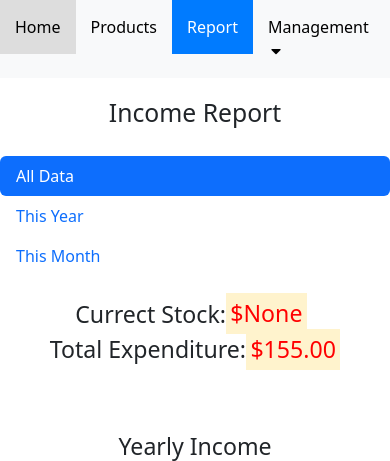
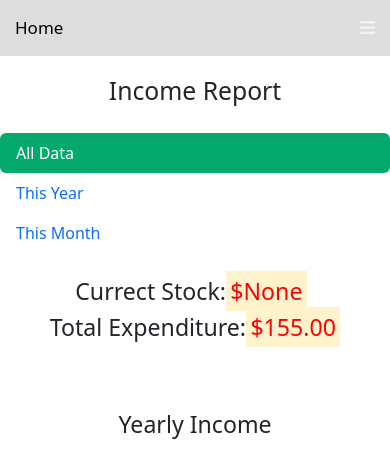
Before and after one commit to beibeizheng/furniture, a Flask app: page /report in a window 390 px wide. Shown: the top 461 px of the page. Run offline with Flask 3, Linux system fonts and the light colour scheme; data comes from the database, SQL or seed files in the repository; some libraries are stand-ins or nearby versions.

Commit message:
Complete page design and basic functionality

```diff
--- a/static/css.css
+++ b/static/css.css
@@ -1,4 +1,7 @@
-body {margin: 0;}
+body {
+  margin: 0;
+  font-family: Arial, Helvetica, sans-serif;
+}
 
 .container{
   background-color: white!important;
@@ -10,7 +13,7 @@
   padding: 0;
   margin: 0;
   display: flex;
-  background-color: #f8f9fa;
+  background-color: #333;
 }
 
 .dropdown {
@@ -18,24 +21,17 @@
   display: inline-block;
 }
 
-.sidenav a{
-  display: block;
-  padding: 15px;
-  text-decoration: none;
-  color: #000;
-}
 
-.sidenav a.active {
+/* .sidenav a.active {
   background-color: #007bff;
   color: white;
-}
+} */
 
 .sidenav a:hover {
   background-color: #ddd;
 }
 
 .dropdown .dropbtn {
-  background-color: #f8f9fa;
   color: #000;
   padding: 15px;
   border: none;
@@ -70,13 +66,70 @@
   display: block;
 }
 
-.dropdown:hover .dropbtn {
-  background-color: #e9ecef;
-}
+
 
 .dropbtn .fas{
   padding-left: 3px;
 }
+.sidenav a{
+  float: left;
+}
+
+.sidenav a, .sidenav .dropbtn{
+  display: block;
+  color: #f2f2f2;
+  text-align: center;
+  padding: 15px;
+  text-decoration: none;
+  font-size: 17px;
+}
+
+.sidenav a:hover, .sidenav .dropbtn:hover {
+  background-color: #ddd;
+  color: black;
+}
+
+.sidenav a.active {
+  background-color: #04AA6D;
+  color: white;
+}
+
+.sidenav .icon {
+  display: none;
+}
+
+.dropdown {
+  position: relative;
+  display: inline-block;
+}
+
+.dropdown-content {
+  display: none;
+  position: absolute;
+  background-color: #f2f2f2;
+  min-width: 160px;
+  box-shadow: 0px 8px 16px 0px rgba(0,0,0,0.2);
+  z-index: 1;
+}
+
+.dropdown-content a {
+  color: black;
+  padding: 15px;
+  text-decoration: none;
+  display: block;
+  text-align: left;
+}
+
+.dropdown-content a:hover {
+  background-color: #04AA6D;
+  color: white;
+  width: 100%;
+}
+
+.dropdown:hover .dropdown-content {
+  display: block;
+}
+
 
 
 /* home page form */
@@ -169,6 +222,10 @@
   text-decoration: none;
 }
 
+.nav-link.active{
+  background-color: #04AA6D !important;
+}
+
 
 /* product page */
 
@@ -221,13 +278,50 @@
 }
 
 @media screen and (max-width: 600px) {
-  ul.sidenav li a {
-    text-align: center;
-    float: none;
-  }
 
   .items {
     min-width: 800px;
 }
 
 }
+
+@media screen and (max-width: 600px) {
+  .sidenav a:not(:first-child), .sidenav .dropbtn {
+    display: none;
+  }
+  .sidenav a.icon {
+    display: block;
+    position: absolute;
+    right: 0;
+    top: 0;
+  }
+}
+
+@media screen and (max-width: 600px) {
+  .sidenav.responsive {
+    position: relative;
+  }
+  .sidenav.responsive a.icon {
+    position: absolute;
+    right: 0;
+    top: 0;
+  }
+  .sidenav.responsive a {
+    float: none;
+    display: block;
+    text-align: left;
+  }
+
+  .sidenav {
+    display: flex;
+    flex-direction: column;
+
+  }
+  .sidenav a{
+    text-align: left;
+  }
+
+  .dropdown-content {
+    width: 100%;
+  }
+}
--- a/templates/items.html
+++ b/templates/items.html
@@ -24,7 +24,7 @@
                     </select>
                 </div>
                 <div class="d-flex">
-                    <button type="submit" class="btn btn-primary">Apply</button>
+                    <button type="submit" class="btn btn-success">Apply</button>
                     <button class="btn btn-primary"><a href="/items">Back</a></button>
                 </div>
             </form>
@@ -55,7 +55,7 @@
                   <p class="card-text">Status:{{ product[2] }}</p>
                   <p class="card-text">Buy Date:{{ product[3] }}</p>
                   <p class="card-text">Buy Price:{{ product[4] }}</p>
-                  <a class="btn btn-primary" href="/product?productId={{ product[11] }} ">Details</a>
+                  <a class="btn btn-success" href="/product?productId={{ product[11] }} ">Details</a>
                   <!-- <a class="btn btn-primary" data-product-id="{{ product[11] }}" data-bs-toggle="modal" data-bs-target="#exampleModal" class="btn btn-primary">Details</a> -->
                 </div>
               </div>
--- a/templates/navbar.html
+++ b/templates/navbar.html
@@ -1,50 +1,28 @@
-<ul class="sidenav">
-  <li><a href="/" class="{% if active_page == 'home' %}active{% endif %}">Home</a></li>
-  <li><a href="/items" class="{% if active_page == 'items' %}active{% endif %}">Products</a></li>
-  <li><a href="/report" class="{% if active_page == 'report' %}active{% endif %}">Report</a></li>
-  <li class="dropdown">
-    <a href="#" class="dropbtn {% if active_page == 'management' %}active{% endif %}">Management<i class="fas fa-caret-down"></i> </a>
+<div class="sidenav" id="mySidenav">
+  <a href="/" class="{% if active_page == 'home' %}active{% endif %}">Home</a>
+  <a href="/items" class="{% if active_page == 'items' %}active{% endif %}">Products</a>
+  <a href="/report" class="{% if active_page == 'report' %}active{% endif %}">Report</a>
+  <div class="dropdown">
+    <a href="#" class="dropbtn {% if active_page == 'management' %}active{% endif %}">Management <i class="fas fa-caret-down"></i></a>
     <div class="dropdown-content">
       <a href="/manage?type=cate">Category</a>
       <a href="/manage?type=plat">Platform</a>
       <a href="/manage?type=status">Status</a>
     </div>
-  </li>
-</ul>
+  </div>
+  <a href="javascript:void(0);" class="icon" onclick="toggleMenu()">
+    <i class="fa fa-bars"></i>
+  </a>
+</div>
 
 
-
-
-<!--
- <nav class="navbar navbar-expand-lg navbar-dark bg-dark">
-  <div class="container-fluid">
-    <a class="navbar-brand" href="/">Navbar</a>
-    <button class="navbar-toggler" type="button" data-bs-toggle="collapse" data-bs-target="#navbarNavDarkDropdown" aria-controls="navbarNavDarkDropdown" aria-expanded="false" aria-label="Toggle navigation">
-      <span class="navbar-toggler-icon"></span>
-    </button>
-    <div class="collapse navbar-collapse" id="navbarNavDarkDropdown">
-      <ul class="navbar-nav">
-        <li class="nav-item">
-          <a class="nav-link {% if active_page == 'home' %}active{% endif %}" href="/">Home</a>
-        </li>
-        <li class="nav-item">
-          <a class="nav-link {% if active_page == 'items' %}active{% endif %}" href="/items">Products</a>
-        </li>
-        <li class="nav-item">
-          <a class="nav-link {% if active_page == 'report' %}active{% endif %}" href="/report">Report</a>
-        </li>
-        <li class="nav-item dropdown">
-          <button class="btn btn-dark dropdown-toggle {% if active_page == 'manage' %}active{% endif %}" data-bs-toggle="dropdown" aria-expanded="false">
-            Management
-          </button>
-          <ul class="dropdown-menu dropdown-menu-dark">
-            <li><a class="dropdown-item" href="/manage?type=cate">Category</a></li>
-            <li><a class="dropdown-item" href="/manage?type=plat">Platform</a></li>
-            <li><a class="dropdown-item" href="/manage?type=status">Status</a></li>
-          </ul>
-        </li>
-      </ul>
-    </div>
-  </div>
-</nav>
- -->
+<script>
+  function toggleMenu() {
+    var x = document.getElementById("mySidenav");
+    if (x.className === "sidenav") {
+      x.className += " responsive";
+    } else {
+      x.className = "sidenav";
+    }
+  }
+  </script>
```
